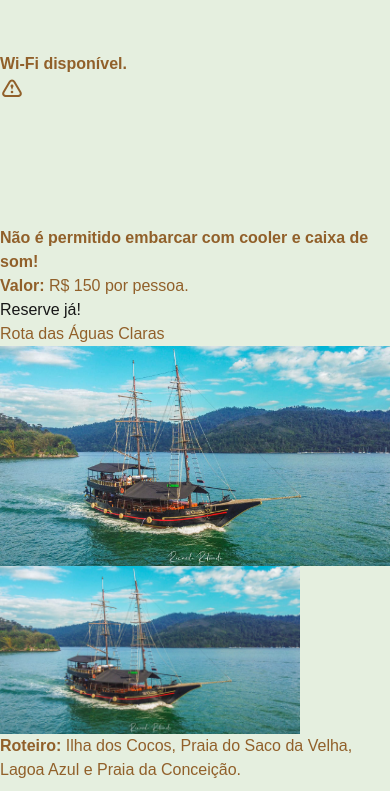
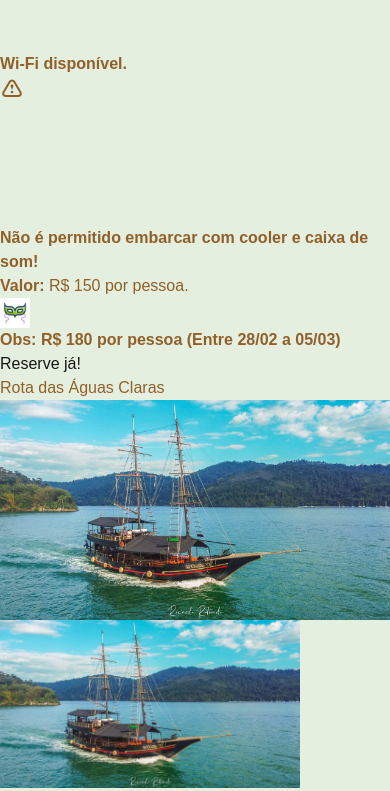
Before and after one commit to fabiosachetto/spa-roteiro-paraty, a Next.js app in the folder roteiro-paraty/: page /escunas in a window 390 px wide. Shown: the part 7160-7951 px from the top of the page. Built offline with nearby package versions, Linux system fonts and the light colour scheme.

Commit message:
adicionando valores para o carnaval em escunas

```diff
--- a/roteiro-paraty/src/app/escunas/page.tsx
+++ b/roteiro-paraty/src/app/escunas/page.tsx
@@ -36,7 +36,7 @@ export default function Escunas() {
             <p className="mb-5"><strong>Roteiro:</strong> {infoEscuna.roteiro}</p>
 
             <p className="table mb-5 m-auto">
-              <strong><ClockIcon className="w-5 h-5 mr-2 float-left" /> Início: </strong> {infoEscuna.horario_inicio} | <strong>Retorno: </strong> {infoEscuna.horario_retorno}
+              <strong> <ClockIcon className="w-5 h-5 mr-2 float-left" /> Início: </strong> {infoEscuna.horario_inicio} | <strong>Retorno: </strong> {infoEscuna.horario_retorno}
             </p>
 
             <p className="mb-5"><strong>Serviços:</strong> {infoEscuna.servicos}</p>
@@ -51,7 +51,25 @@ export default function Escunas() {
               <strong><AlertIcon className="w-6 h-6 mr-2 float-left" /> {infoEscuna.alerta}</strong>
             </p>
 
-            <p><strong>Valor:</strong> {infoEscuna.valor} por pessoa.</p>
+            <p className="mb-5"><strong>Valor:</strong> {infoEscuna.valor} por pessoa.</p>
+
+            {infoEscuna.valor_carnaval && (
+              <p className="table m-auto">
+
+                <Image
+                  src="/assets/images/mascara-de-carnaval.gif"
+                  alt="Carnaval"
+                  title="Carnaval"
+                  width={30}
+                  height={30}
+                  className="float-left mr-2"
+                />
+
+                <strong className="sm:w-11/12">
+                  {infoEscuna.valor_carnaval}
+                </strong>
+              </p>
+            )}
 
             <div className="mt-5">
               <Link href={infoEscuna.contato} target="_blank" className="transition delay-150 duration-300 ease-in-out uppercase font-bold py-2 px-12 rounded-full cursor-pointer bg-[#0CC0DF] hover:bg-blue-500">
--- a/roteiro-paraty/src/data/infosEscunas.json
+++ b/roteiro-paraty/src/data/infosEscunas.json
@@ -10,6 +10,7 @@
     "wifi":           "",
     "alerta":         "Não é permitido embarcar com cooler e caixa de som!",
     "valor":          "R$ 100",
+    "valor_carnaval": "",
     "contato":        "https://api.whatsapp.com/send?phone=5524992779411&text=Olá,%20vim%20do%20site%20e%20tenho%20interesse%20no%20passeio%20de%20Escuna:%20De%20um%20Andar."
   },
   {
@@ -23,6 +24,7 @@
     "wifi":           "Wi-Fi disponível.",
     "alerta":         "Não é permitido embarcar com cooler e caixa de som!",
     "valor":          "R$ 110",
+    "valor_carnaval": "",
     "contato":        "https://api.whatsapp.com/send?phone=5524992779411&text=Olá,%20vim%20do%20site%20e%20tenho%20interesse%20no%20passeio%20de%20Escuna:%20Roteiro%20Lagoa%20Azul."
   },
   {
@@ -36,6 +38,7 @@
     "wifi":           "",
     "alerta":         "Não é permitido embarcar com cooler e caixa de som!",
     "valor":          "R$ 110",
+    "valor_carnaval": "",
     "contato":        "https://api.whatsapp.com/send?phone=5524992779411&text=Olá,%20vim%20do%20site%20e%20tenho%20interesse%20no%20passeio%20de%20Escuna:%20Tradicional."
   },
   {
@@ -49,6 +52,7 @@
     "wifi":           "Wi-Fi disponível.",
     "alerta":         "Não é permitido embarcar com cooler e caixa de som!",
     "valor":          "R$ 150",
+    "valor_carnaval": "Obs: R$ 180 por pessoa (Entre 28/02 a 05/03)",
     "contato":        "https://api.whatsapp.com/send?phone=5524992779411&text=Olá,%20vim%20do%20site%20e%20tenho%20interesse%20no%20passeio%20de%20Escuna:%20Escuna%20Temática%20de%20Piratas."
   },
   {
@@ -62,6 +66,7 @@
     "wifi":           "Wi-Fi disponível.",
     "alerta":         "Não é permitido embarcar com cooler e caixa de som!",
     "valor":          "R$ 150",
+    "valor_carnaval": "Obs: R$ 180 por pessoa (Entre 28/02 a 05/03)",
     "contato":        "https://api.whatsapp.com/send?phone=5524992779411&text=Olá,%20vim%20do%20site%20e%20tenho%20interesse%20no%20passeio%20de%20Escuna:%20Rota%20das%20Águas%20Claras."
   },
   {
@@ -75,6 +80,7 @@
     "wifi":           "",
     "alerta":         "O almoço ocorrerá em um restaurante fora da embarcação.",
     "valor":          "R$ 120",
+    "valor_carnaval": "",
     "contato":        "https://api.whatsapp.com/send?phone=5524992779411&text=Olá,%20vim%20do%20site%20e%20tenho%20interesse%20no%20passeio%20de%20Escuna:%20Vespertino."
   },
   {
@@ -88,6 +94,7 @@
     "wifi":           "",
     "alerta":         "O almoço ocorrerá em um restaurante na Praia do Cruzeiro, sendo este um serviço oferecido a parte.",
     "valor":          "R$ 250",
+    "valor_carnaval": "",
     "contato":        "https://api.whatsapp.com/send?phone=5524992779411&text=Olá,%20vim%20do%20site%20e%20tenho%20interesse%20no%20passeio%20de%20Lancha%20Compartilhada:%20SACO%20DO%20MAMANGUÁ."
   }
 ]
```
Also changed, not shown: roteiro-paraty/public/assets/images/mascara-de-carnaval.gif (added).
